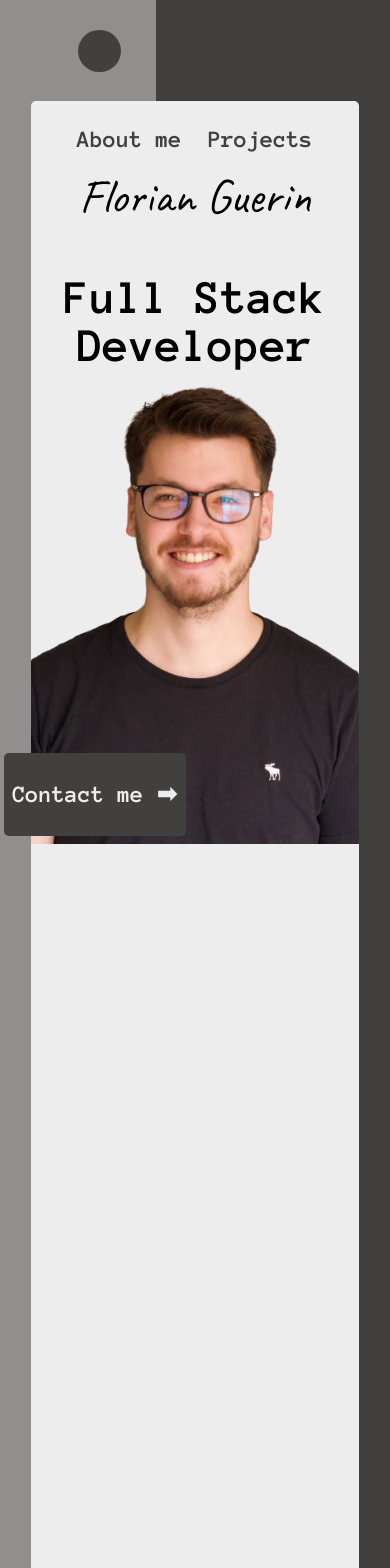
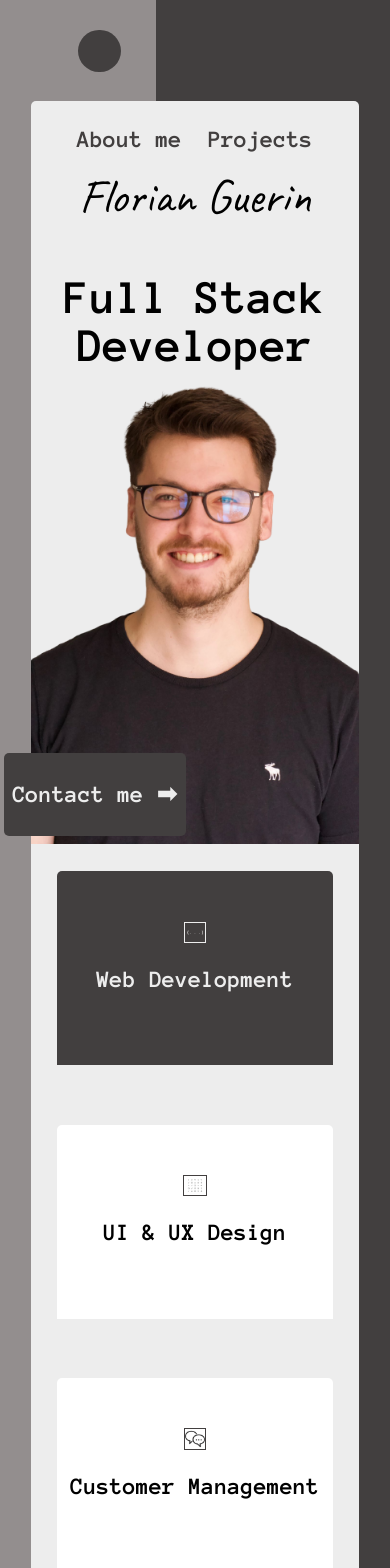
Before and after one commit to FlorianG2/portfolio-react, a React (Create React App) app: page / in a window 390 px wide. Shown: the top 1568 px of the page. Built offline with nearby package versions, Linux system fonts and the light colour scheme.

Commit message:
adding boxes mobile view

```diff
--- a/src/Pages/About.js
+++ b/src/Pages/About.js
@@ -8,6 +8,7 @@ import PhotoMobile from '../components/photo/Photo-mobile';
 import Text from '../components/text/Text';
 import TextMobile from '../components/text/Text-mobile';
 import Boxes from '../components/boxes/Boxes';
+import BoxesMobile from '../components/boxes/Boxes-mobile';
 import Links from '../components/links/Links';
 import { useMediaQuery } from "react-responsive";
 
@@ -44,6 +45,7 @@ function AboutMobile() {
       <TextMobile />
       <PhotoMobile />
       <BtnContactMobile />
+      <BoxesMobile />
     </div>
   );
 }
--- /dev/null
+++ b/src/components/boxes/Boxes-mobile.js
@@ -0,0 +1,30 @@
+import './Boxes.css'
+import UiUx from './UI_UX.png';
+import CustomerPng from './customer.png'
+
+
+
+function BoxesMobile() {
+  return(
+    <div className='btm-part-mobile'>
+      <div className='flex boxes-mobile'>
+        <div className='box-size-mobile bg-dark anonymous-pro-bold mid-txt' id='box-web'>
+          <div className='photo-box white-border'>
+            <p>⟨﹒﹒﹒⟩</p>
+          </div>
+          <p>Web Development</p>
+        </div>
+        <div className='box-size-mobile anonymous-pro-bold mid-txt' id='box-ui'>
+          <img src={UiUx} className='photo-box' alt="Ui & Ux" />
+          <p>UI & UX Design</p>
+        </div>
+        <div className='box-size-mobile anonymous-pro-bold mid-txt' id='box-customer'>
+          <img src={CustomerPng} className='photo-box' alt="Customer Management" />
+          <p>Customer Management</p>
+        </div>
+      </div>
+    </div>
+  )
+}
+
+export default BoxesMobile
--- a/src/components/boxes/Boxes.css
+++ b/src/components/boxes/Boxes.css
@@ -1,5 +1,15 @@
 .box-size {
   width: 23vw;
+  height: 23vh;
+  border-radius: 5px 5px 0 0;
+  display: flex;
+  flex-direction: column;
+  align-items: center;
+  justify-content: center;
+}
+
+.box-size-mobile {
+  width: 100%;
   height: 23vh;
   border-radius: 5px 5px 0 0;
   display: flex;
@@ -14,6 +24,16 @@
   left: 8%;
   width: 84%;
   justify-content: space-around;
+}
+
+.boxes-mobile {
+  position: absolute;
+  bottom: 1%;
+  left: 8%;
+  width: 84%;
+  justify-content: space-around;
+  flex-direction: column;
+  gap: 7vh;
 }
 
 .photo-box {
```
